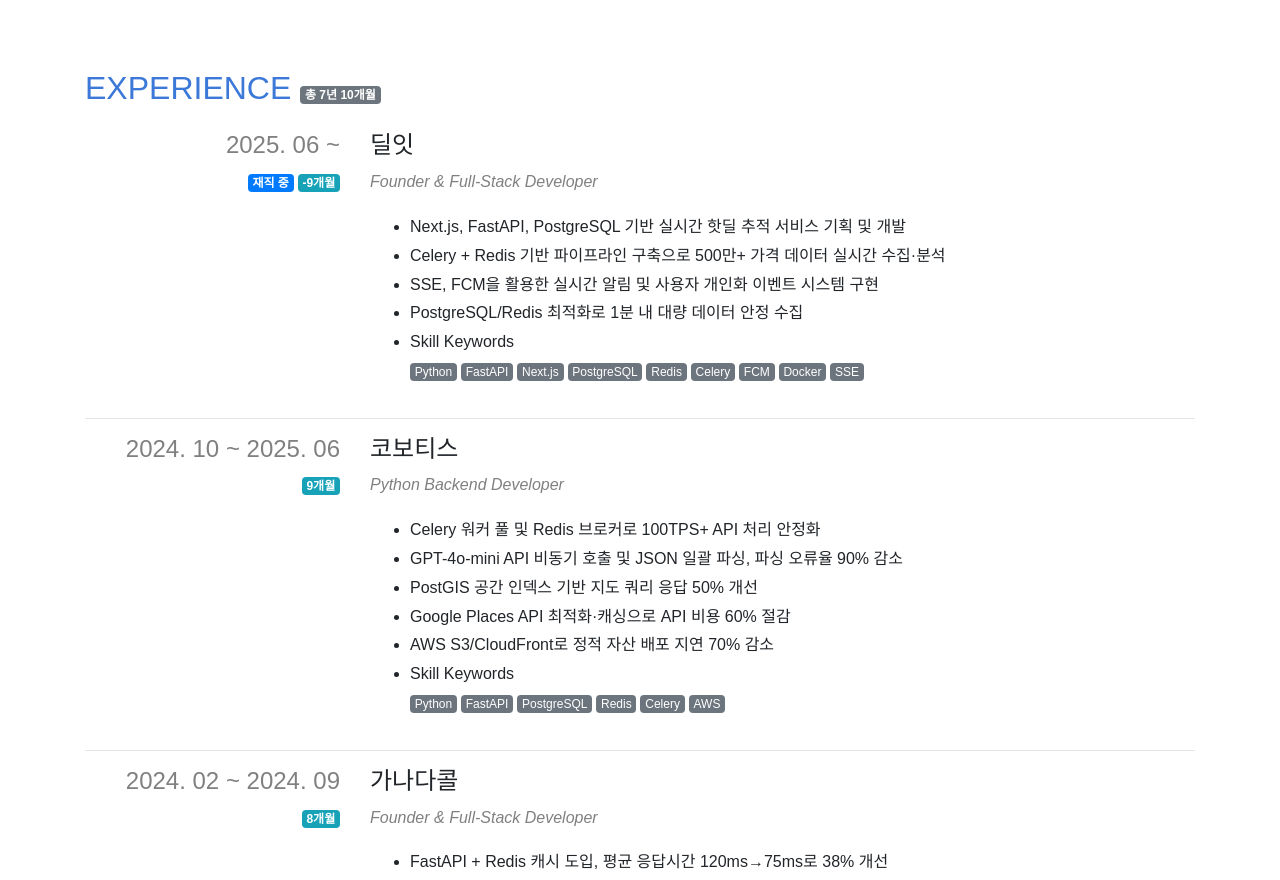
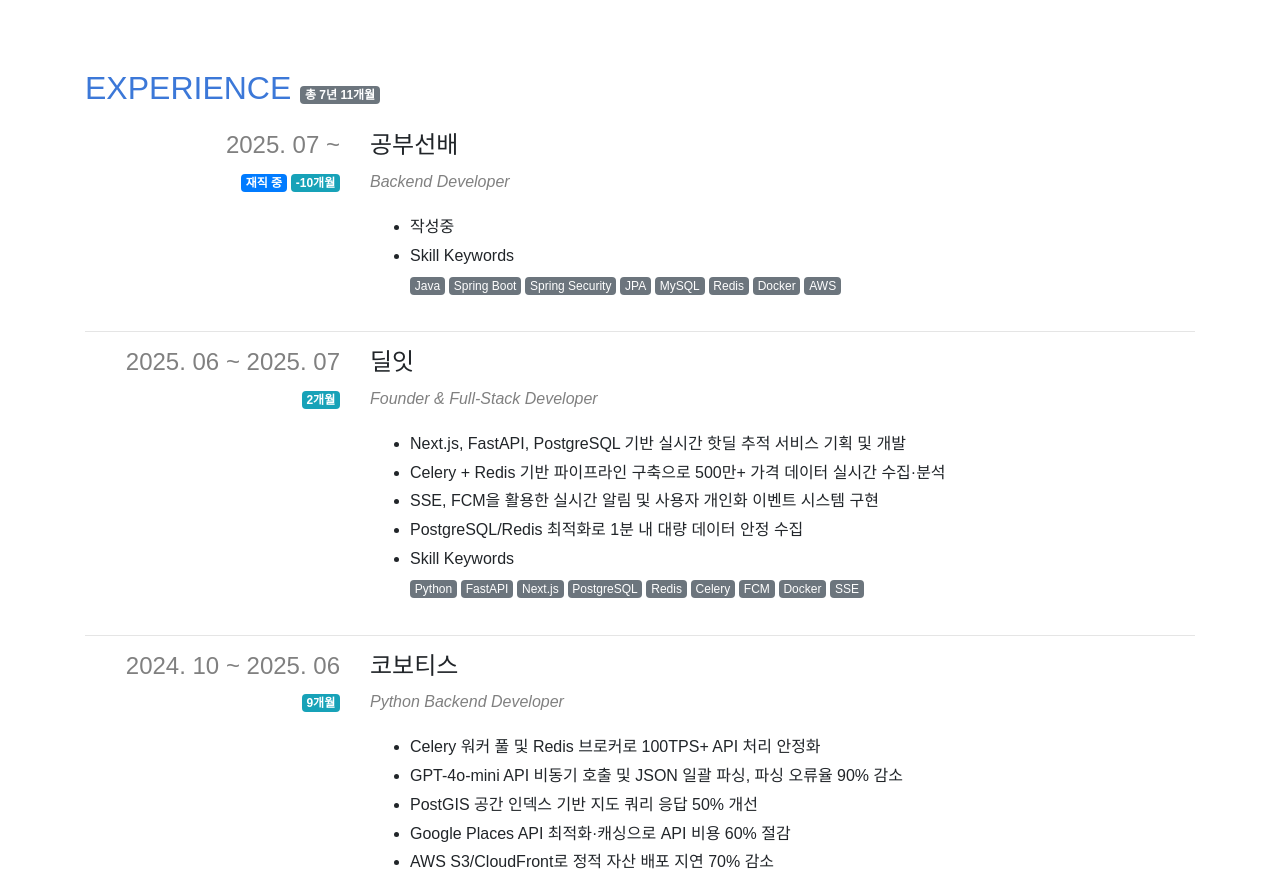
Before and after one commit to yuneast/resume, a Next.js app: page / in a window 1280 px wide. Shown: the part 1160-2040 px from the top of the page. Built offline with nearby package versions, Linux system fonts and the light colour scheme; a web font is replaced by a local one.

Commit message:
Update experience.ts

```diff
--- a/payload/experience.ts
+++ b/payload/experience.ts
@@ -5,10 +5,23 @@ const experience: IExperience.Payload = {
   disableTotalPeriod: false,
   list: [
     {
+      id: 92,
+      title: '공부선배',
+      position: 'Backend Developer',
+      startedAt: '2025-07',
+      descriptions: [
+        '작성중'
+      ],
+      skillKeywords: [
+        'Java', 'Spring Boot', 'Spring Security', 'JPA', 'MySQL', 'Redis', 'Docker', 'AWS'
+      ],
+    },
+    {
       id: 93,
       title: '딜잇',
       position: 'Founder & Full-Stack Developer',
       startedAt: '2025-06',
+      endedAt: '2025-07',
       descriptions: [
         'Next.js, FastAPI, PostgreSQL 기반 실시간 핫딜 추적 서비스 기획 및 개발',
         'Celery + Redis 기반 파이프라인 구축으로 500만+ 가격 데이터 실시간 수집·분석',
```
